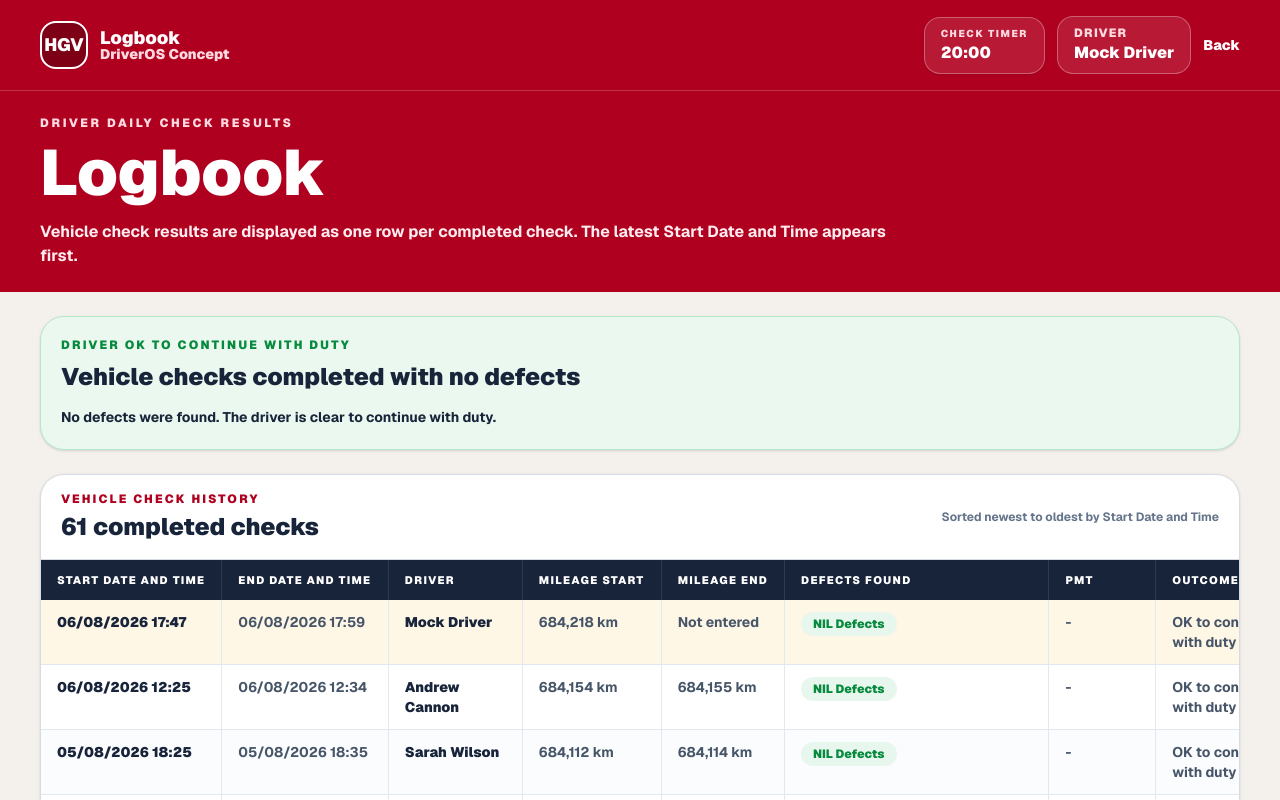
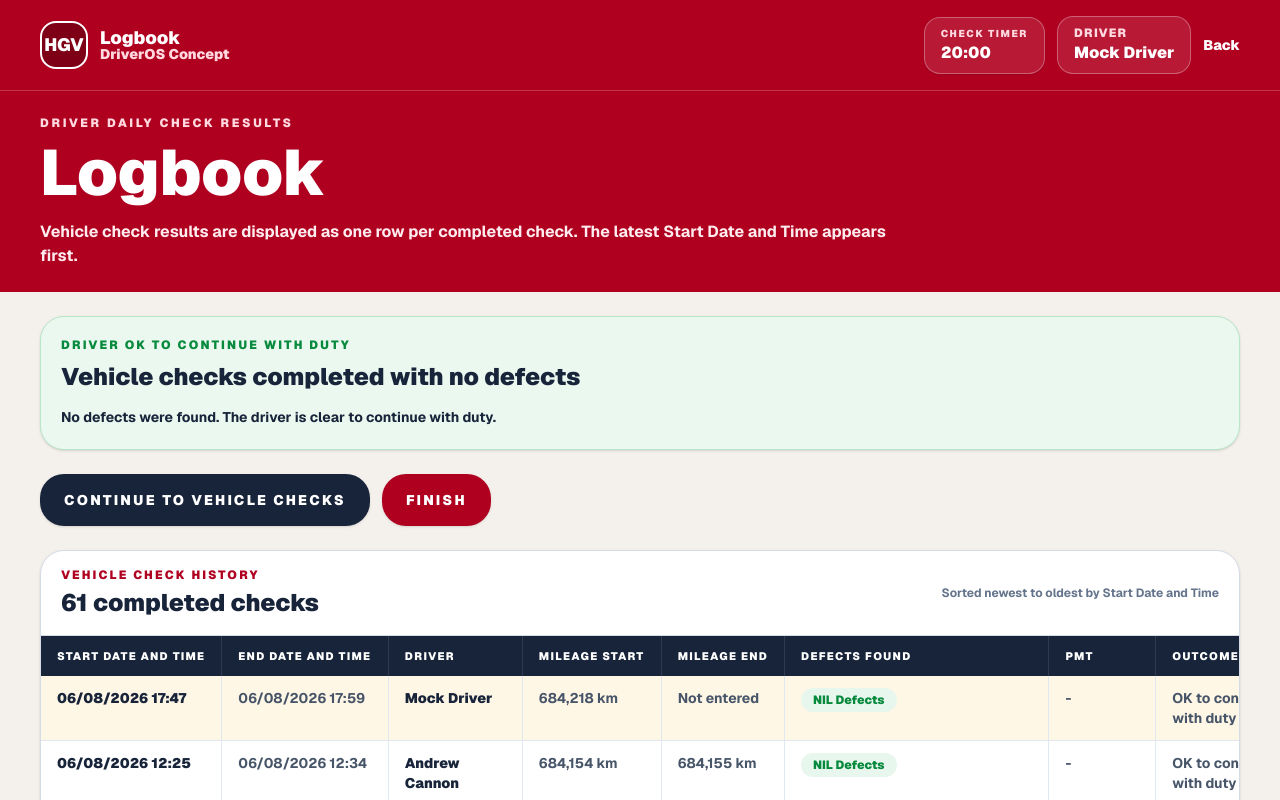
Before and after one commit to acannon76/rugby-league-supporter-web, a Next.js app: page /internal/logbook in a window 1280 px wide. Shown: the top 800 px of the page. Built offline with nearby package versions, Linux system fonts and the light colour scheme.

Commit message:
change the logbook instead of history

```diff
--- a/src/app/internal/logbook/page.tsx
+++ b/src/app/internal/logbook/page.tsx
@@ -174,7 +174,7 @@ export default function LogbookPage() {
               <p className="text-base font-black text-white"><DriverName /></p>
             </div>
 
-            <Link href="/internal/vehicle-checks-alt" className="text-sm font-black text-white no-underline">
+            <Link href="/internal/vehicle-check-type" className="text-sm font-black text-white no-underline">
               Back
             </Link>
           </div>
@@ -227,6 +227,22 @@ export default function LogbookPage() {
                 ? "The defect details have been sent to Vehicle History. The driver must return to or contact the office for further instruction."
                 : "No defects were found. The driver is clear to continue with duty."}
             </p>
+          </div>
+
+          <div className="flex flex-col gap-3 sm:flex-row">
+            <Link
+              href="/internal/vehicle-checks-alt"
+              className="inline-flex items-center justify-center rounded-[24px] bg-[#18243a] px-6 py-4 text-sm font-black uppercase tracking-[0.16em] text-white no-underline shadow-sm transition hover:bg-[#0f172a]"
+            >
+              Continue to Vehicle Checks
+            </Link>
+
+            <Link
+              href="/internal/vehicle-check-type"
+              className="inline-flex items-center justify-center rounded-[24px] bg-[#b00020] px-6 py-4 text-sm font-black uppercase tracking-[0.16em] text-white no-underline shadow-sm transition hover:bg-[#7d0017]"
+            >
+              Finish
+            </Link>
           </div>
 
           <section className="overflow-hidden rounded-[24px] border border-[#d6dce5] bg-white shadow-sm">
@@ -301,10 +317,10 @@ export default function LogbookPage() {
 
           <div className="flex flex-col gap-3 sm:flex-row">
             <Link
-              href="/internal/vehicle-check-history"
+              href="/internal/vehicle-checks-alt"
               className="inline-flex items-center justify-center rounded-[24px] bg-[#18243a] px-6 py-4 text-sm font-black uppercase tracking-[0.16em] text-white no-underline shadow-sm transition hover:bg-[#0f172a]"
             >
-              View Vehicle History
+              Continue to Vehicle Checks
             </Link>
 
             <Link
--- a/src/app/internal/vehicle-check-type/page.tsx
+++ b/src/app/internal/vehicle-check-type/page.tsx
@@ -85,7 +85,7 @@ export default function VehicleCheckTypePage() {
           </Link>
 
           <Link
-            href="/internal/vehicle-check-history"
+            href="/internal/logbook"
             onClick={startVehicleCheckTimer}
             className="group flex min-h-[220px] flex-col rounded-[28px] border border-[#d0d7df] bg-white p-6 text-left text-[#001b3a] no-underline shadow-sm transition hover:-translate-y-1 hover:shadow-lg"
           >
--- a/src/app/internal/vehicle-checks-alt/page.tsx
+++ b/src/app/internal/vehicle-checks-alt/page.tsx
@@ -157,7 +157,7 @@ export default function VehicleChecksAltPage() {
             </div>
 
             <Link
-              href="/internal/vehicle-check-history"
+              href="/internal/logbook"
               className="text-sm font-black text-white no-underline"
             >
               Back
```
